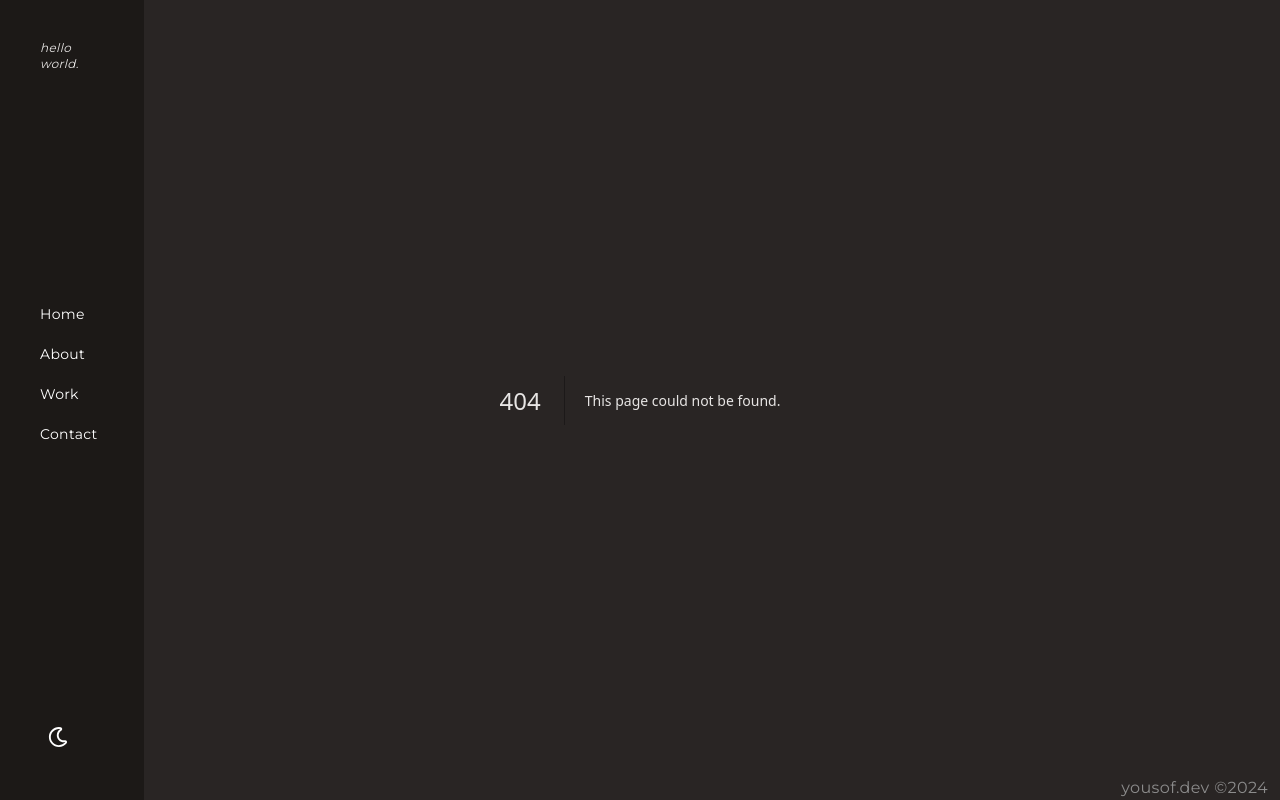
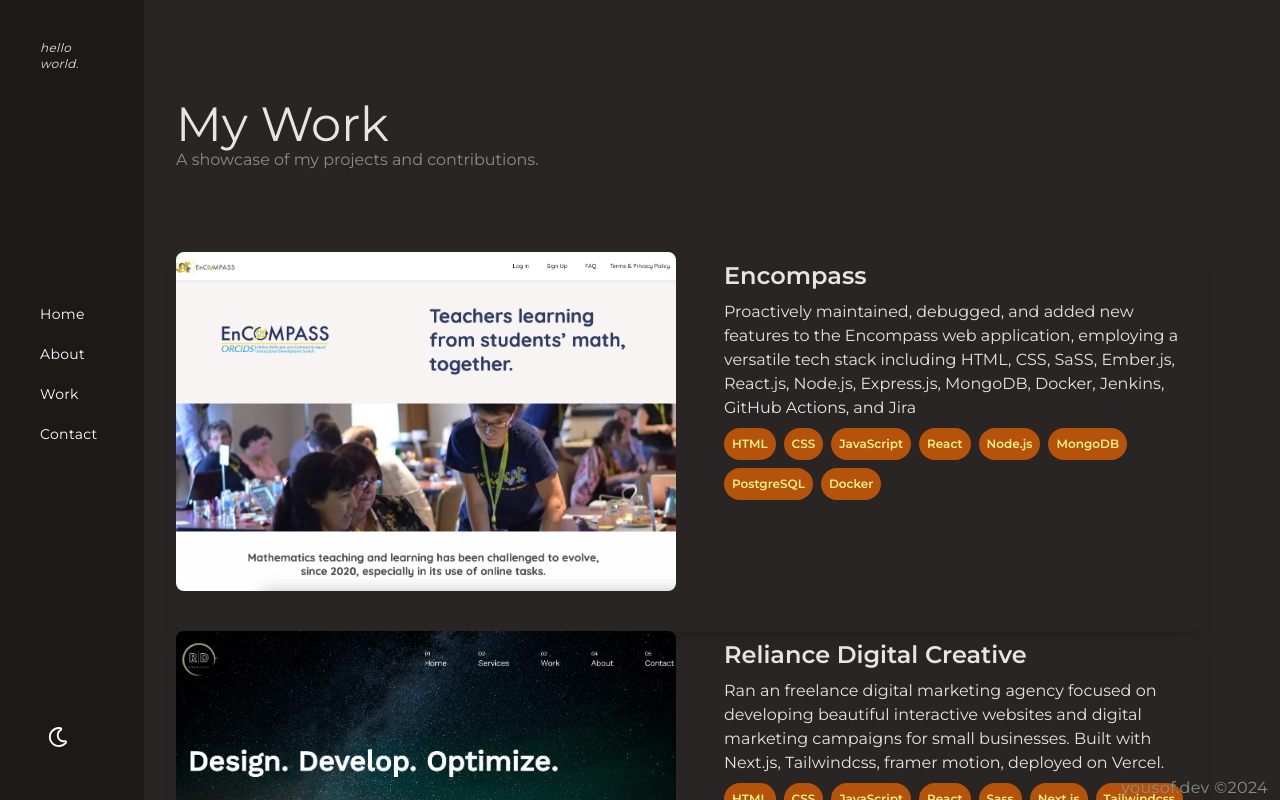
Before and after one commit to ywakili18/portfolio_v3, a Next.js app: page /work in a window 1280 px wide. Before the commit this address had no page. Shown: the top 800 px of the page. Built offline with nearby package versions, Linux system fonts and the light colour scheme.

Commit message:
Work page set up, first draft complete

```diff
--- a/src/app/about/page.jsx
+++ b/src/app/about/page.jsx
@@ -8,9 +8,10 @@
 export default function Page() {
   return (
     <div className="">
-      {" "}
-      {/* Assuming bg-dark is your dark mode background */}
-      <main className="sm:pt-[70px] sm:px-20 sm:py-20 sm:pl-44 sm:flex flex-col lg:flex-row sm:items-center sm:justify-between">
+      <main
+        className="sm:px-20 sm:py-20 sm:pl-44
+      sm:flex flex-col lg:flex-row sm:items-center sm:justify-between"
+      >
         <div>
           <div className="lg:flex lg:items-center lg:justify-between">
             <section className="lg:w-1/2">
--- a/src/app/components/AboutMe.jsx
+++ b/src/app/components/AboutMe.jsx
@@ -1,7 +1,7 @@
 export default function AboutMe() {
   const paragraphFormat = "text-center sm:text-start";
   return (
-    <section className="mt-[85px]">
+    <section className="mt-[85px] lg:mt-0">
       <header className=" mb-5 sm:mb-20 text-center sm:text-start">
         <h1 className="sm:text-5xl pt-5">About Me</h1>
         <h2 className="text-subheaderText text-sm  md:text-base">
--- a/src/app/components/Timeline.jsx
+++ b/src/app/components/Timeline.jsx
@@ -6,19 +6,17 @@
       title: "Lead Full Stack Engineer",
       company: "21PSTEM",
       description:
-        "Lead Full-Stack agile web development for the EnCOMPASS project: HTML, CSS, SaSS, JavaScript, Ember.js, Node.js, Express.js, MongoDB, Docker, Jenkins, Material. Assisted in migration of legacy Ember.js models, controllers, and routes code. Consolidated and removed 200+ lines of stale code from web client and Node.js back end services, leading to 15% increase in web performance time. Addressed software issues and implemented new features as product manager between CSU San Marcos, Drexel University, and 21PSTEM board leading into a 25% increase in new user engagement with teachers, students, and admin",
+        "Lead Full-Stack agile web development for the EnCOMPASS project: sHTML, CSS, SaSS, JavaScript, Ember.js, Node.js, Express.js, MongoDB, Docker, Jenkins, Material. Assisted in migration of legacy Ember.js models, controllers, and routes code. Consolidated and removed 200+ lines of stale code from web client and Node.js back end services, leading to 15% increase in web performance time",
+
       techStackItems: [
         { id: "html5", name: "HTML" },
         { id: "css3", name: "CSS" },
         { id: "sass", name: "Sass" },
-        { id: "tailwindcss", name: "Tailwind CSS" },
         { id: "javascript", name: "JavaScript" },
-        { id: "react", name: "React" },
         { id: "nextjs", name: "Next.js" },
         { id: "ember", name: "Ember.js" },
         { id: "nodejs", name: "Node.js" },
         { id: "mongodb", name: "MongoDB" },
-        { id: "postgresql", name: "PostgreSQL" },
         { id: "docker", name: "Docker" },
       ],
     },
@@ -38,6 +36,8 @@
         { id: "mongodb", name: "MongoDB" },
         { id: "postgresql", name: "PostgreSQL" },
         { id: "docker", name: "Docker" },
+        { id: "python", name: "Python" },
+        { id: "django", name: "Django" },
       ],
     },
     {
@@ -54,7 +54,7 @@
       {events.map(({ year, title, company, description, techStackItems }) => (
         <div
           key={company}
-          className="flex items-start mb-8 hover:shadow-2xl p-2 rounded transition-all"
+          className="flex items-start  pb-5 hover:shadow-2xl p-2 rounded transition-all"
         >
           {/* Year as a subheader */}
           <div className="flex-shrink-0 w-32 pr-4">
@@ -62,16 +62,16 @@
           </div>
           {/* Main content */}
           <div className="flex-1">
-            <h5 className="text-lg font-semibold">{title}</h5>
-            <h6 className="text-base font-semibold">- {company}</h6>
-            <p className="mt-1 text-sm text-stone-400">{description}</p>
+            <h5 className="xs:text-lg font-semibold">{title}</h5>
+            <h6 className="xs:text-base font-semibold">- {company}</h6>
+            <p className="mt-1 xs:text-sm text-stone-400">{description}</p>
             {/* Tech stack */}
             {techStackItems && (
               <div className="mt-2 flex flex-wrap gap-2">
                 {techStackItems.map(({ id, name }) => (
                   <span
                     key={id}
-                    className="px-2 py-1 bg-amber-700 text-yellow-200 font-semibold text-xs rounded-full"
+                    className="px-2 xs:py-1 bg-amber-700 text-yellow-200 font-semibold text-xs rounded-full"
                   >
                     {name}
                   </span>
--- /dev/null
+++ b/src/app/components/WorkInfo.jsx
@@ -0,0 +1,112 @@
+import Image from "next/image";
+export default function WorkInfo() {
+  const projects = [
+    {
+      name: "Encompass",
+      description:
+        "Proactively maintained, debugged, and added new features to the Encompass web application, employing a versatile tech stack including HTML, CSS, SaSS, Ember.js, React.js, Node.js, Express.js, MongoDB, Docker, Jenkins, GitHub Actions, and Jira",
+      imgSrc: "/encompass.png",
+      projectUrl: "https://encompass.mathematicalthinking.org/",
+      techStackItems: [
+        { id: "html5", name: "HTML" },
+        { id: "css3", name: "CSS" },
+        { id: "javascript", name: "JavaScript" },
+        { id: "react", name: "React" },
+        { id: "nodejs", name: "Node.js" },
+        { id: "mongodb", name: "MongoDB" },
+        { id: "postgresql", name: "PostgreSQL" },
+        { id: "docker", name: "Docker" },
+      ],
+    },
+    {
+      name: "Reliance Digital Creative ",
+      description:
+        "Ran an freelance digital marketing agency focused on developing beautiful interactive websites and digital marketing campaigns for small businesses. Built with Next.js, Tailwindcss, framer motion, deployed on Vercel.",
+      imgSrc: "/reliancedm.png",
+      projectUrl: "https://reliancedm.com/",
+      techStackItems: [
+        { id: "html5", name: "HTML" },
+        { id: "css3", name: "CSS" },
+        { id: "javascript", name: "JavaScript" },
+        { id: "react", name: "React" },
+        { id: "SaSS", name: "Sass" },
+        { id: "nextjs", name: "Next.js" },
+        { id: "tailwind", name: "Tailwindcss" },
+        { id: "framer", name: "Framer Motion" },
+        { id: "vercel", name: "Vercel" },
+      ],
+    },
+    {
+      name: "Portfolio V3",
+      description:
+        "Developed a personal portfolio website using Next.js, Tailwindcss, framer motion, deployed on Vercel.",
+      imgSrc: "/reliancedm.png",
+      projectUrl: "https://reliancedm.com/",
+      techStackItems: [
+        { id: "html5", name: "HTML" },
+        { id: "css3", name: "CSS" },
+        { id: "javascript", name: "JavaScript" },
+        { id: "react", name: "React" },
+        { id: "nextjs", name: "Next.js" },
+        { id: "tailwind", name: "Tailwindcss" },
+        { id: "framer", name: "Framer Motion" },
+        { id: "vercel", name: "Vercel" },
+      ],
+    },
+  ];
+  return (
+    <main className="sm:px-20 sm:py-20 sm:pl-44 pt-24">
+      <header className=" mb-5 sm:mb-20 text-center sm:text-start">
+        <h1 className="sm:text-5xl pt-5">My Work</h1>
+        <h2 className="text-subheaderText text-sm  md:text-base">
+          A showcase of my projects and contributions.
+        </h2>
+      </header>
+      <div>
+        {projects.map((project, index) => (
+          <div
+            key={index}
+            className="flex flex-col lg:flex-row pb-10  items-center sm:items-start shadow-lg rounded-lg hover:shadow-2xl transition-all"
+          >
+            {/* Image container */}
+            <div className="flex-shrink-0 mb-4 sm:mb-0">
+              <Image
+                src={project.imgSrc}
+                alt={project.name}
+                width={500}
+                height={300}
+                className="rounded-lg object-cover"
+              />
+            </div>
+            {/* Description container aligned to the right */}
+            <div className="flex-grow ml-0 lg:ml-10 p-2">
+              {/* Project name and link */}
+              <a
+                href={project.projectUrl}
+                className="text-xl sm:text-2xl font-semibold hover:underline"
+                target="_blank"
+                rel="noopener noreferrer"
+              >
+                {project.name}
+              </a>
+              <p className="mt-2 text-sm sm:text-base">{project.description}</p>
+              {/* Tech stack */}
+              {project.techStackItems && (
+                <div className="mt-2 flex flex-wrap gap-2">
+                  {project.techStackItems.map(({ id, name }) => (
+                    <span
+                      key={id}
+                      className="bg-amber-700 text-yellow-200 font-semibold text-xs rounded-full hover:bg-amber-600 transition-colors p-2"
+                    >
+                      {name}
+                    </span>
+                  ))}
+                </div>
+              )}
+            </div>
+          </div>
+        ))}
+      </div>
+    </main>
+  );
+}
--- /dev/null
+++ b/src/app/work/page.jsx
@@ -0,0 +1,12 @@
+import Image from "next/image";
+import WorkInfo from "../components/WorkInfo";
+export const metadata = {
+  title: "Yousof Wakili | About",
+};
+export default function Page() {
+  return (
+    <>
+      <WorkInfo />
+    </>
+  );
+}
```
Also changed, not shown: public/encompass.png (added), public/reliancedm.png (added).
